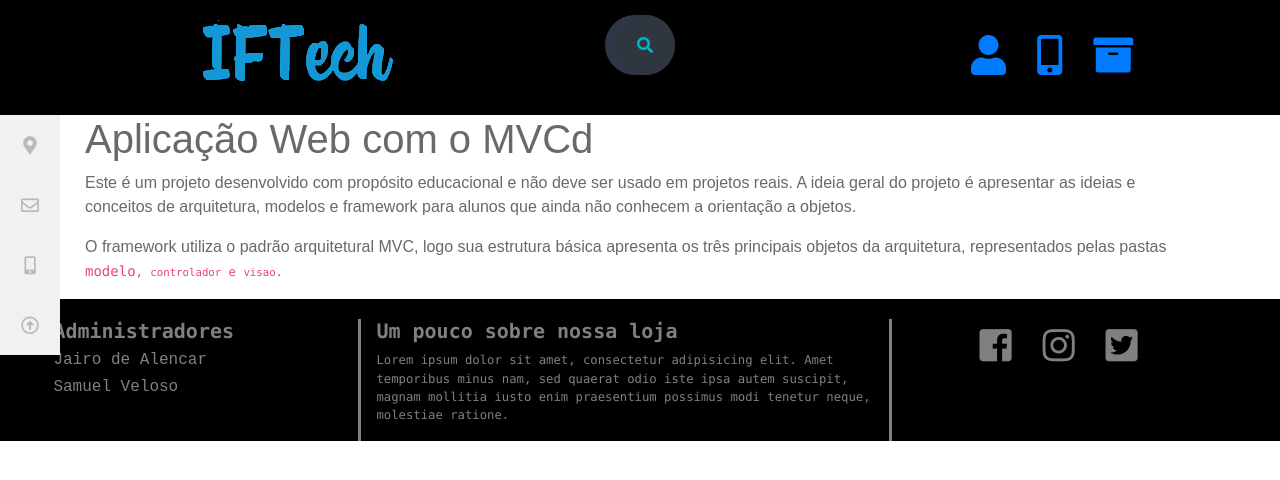
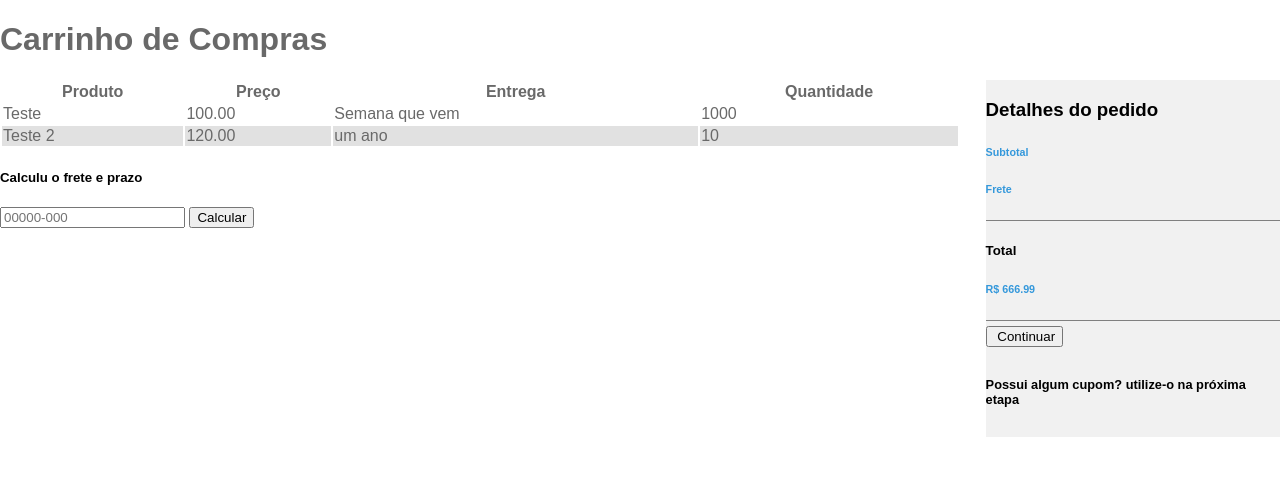
Before and after one commit to JairoAlencar/Site, a PHP site: page /site/visao/carrinho/carrinho.visao.php in a window 1280 px wide. Shown: the top 480 px of the page. Run offline with PHP 8.4, Linux system fonts and the light colour scheme; data that the repository does not hold is empty; some libraries are stand-ins or nearby versions.

Commit message:
21/08 - layout carrinho feito e arrumar select do produto

```diff
--- a/publico/css/css.css
+++ b/publico/css/css.css
@@ -6,6 +6,10 @@
 	padding: 0;
 	background: white;
 	color: dimgray;
+}
+
+tr:nth-child(even) {
+ 	background-color: #dddd !important;
 }
 
 #site{
@@ -177,8 +181,9 @@
 }
 
 #sobre{
-	border-left: solid;
-	border-right: solid;
+	border-left: 1.4px solid;
+	border-right: 1.4px solid;
+	margin-bottom: 1%;
 }
 
 #social{
@@ -210,7 +215,7 @@
 	border: 0;
 	background: white;
 	color: black;
-	margin: 20px auto;
+	/*margin: 20px auto;*/
 	text-align: center;
 	border: 2px solid #3498db;
 	padding: 14px 10px;
@@ -252,3 +257,25 @@
 	background: #2ecc71;
 	border: 2px solid #2ecc71;
 }
+
+/*Carrinho*/
+
+.Carrinho input[type = "submit"]{
+		border: 0;
+		background: #3498db;
+		display: block;
+		margin: 20px 8%;
+		text-align: center;
+		border: 2px solid #3498db;
+		padding: 14px 40px;
+		outline: none;
+		color: black;
+		border-radius: 24px;
+		transition: 0.25s;
+		cursor: pointer;
+}
+
+.box input[type = "submit"]:hover{
+	background: #2ecc71;
+	border: 2px solid #2ecc71;
+}
--- /dev/null
+++ b/visao/carrinho/carrinho.visao.php
@@ -0,0 +1,71 @@
+<!DOCTYPE html>
+<html>
+<head>
+	<title>Carrinho</title>
+	<meta charset="utf-8">
+ 	<link rel="stylesheet" type="text/css" href="./publico/css/css.css">
+ 	<link rel="shoutcut icon" href="publico/imagens/icone.ico">
+  	<link rel="stylesheet" href="https://use.fontawesome.com/releases/v5.5.0/css/all.css">
+  	<style>
+  		tr:nth-child(even) {
+ 		 	background-color: #dddd;
+		}
+  	</style>
+</head>
+<body>
+
+	<h1>Carrinho de Compras</h1>
+
+	<TABLE class="table" style="width: 75%; float: left;">
+		<thead>
+			<tr>
+				<th>Produto</th>
+				<th>Preço</th>
+				<th>Entrega</th>
+				<th>Quantidade</th>
+			</tr>
+		</thead>
+
+		<tr>
+			<td>Teste</td>
+			<td>100.00</td>
+			<td>Semana que vem</td>
+			<td>1000</td>
+		</tr>
+		<tr>
+			<td>Teste 2</td>
+			<td>120.00</td>
+			<td>um ano</td>
+			<td>10</td>
+		</tr>
+	</TABLE>
+
+<!--arrumar o class para rodar o css do botão e deixar masis organizado essa parte!-->
+	<div class="" style="float: right; width: 23%; margin-left: 2%; background: #f1f1f1; color: #3498db; margin-bottom: 3%;">
+		<h3 style="color: black">Detalhes do pedido</h3>
+
+		<h6>Subtotal<!--colocar a quantidade de produtos!--></h6>
+		<h6>Frete</h6>
+
+			<div style="border-top: 1.4px solid gray; border-bottom: 1.4px solid gray; margin-bottom:2%;">
+
+				<h5 style="color: black">Total</h5>
+
+				<h6>R$ 666.99</h6>
+
+			</div>
+
+		<input type="submit" name="comprar" value=" Continuar">
+		<!--Provavelmente esse botão ira mandar para a forma de pagamento!-->
+		<h6 style="float: left; color: black; font-size: 80%;">Possui algum cupom? utilize-o na próxima etapa</h6>
+
+	</div>
+
+	<div style="float: left; color: black;">
+		<h5>Calculu o frete e prazo</h5>
+			<input type="text" name="frete" placeholder="00000-000">
+		<input type="submit" name="frete" value="Calcular">
+	</div>
+
+</body>
+</html>
--- a/visao/cliente/listar.visao.php
+++ b/visao/cliente/listar.visao.php
@@ -6,6 +6,11 @@
   <link rel="stylesheet" type="text/css" href="./publico/css/css.css">
   <link rel="shoutcut icon" href="publico/imagens/icone.ico">
   <link rel="stylesheet" href="https://use.fontawesome.com/releases/v5.5.0/css/all.css">
+  <style>
+  	tr:nth-child(even) {
+ 		background-color: #dddd;
+	}
+  </style>
 </head>
 
 	<h1>Clientes</h1>
--- a/visao/info.php
+++ b/visao/info.php
@@ -1,21 +1,21 @@
 <div class="fixo">
 	    <div class="opição">
 	      <i class="fas fa-map-marker-alt"></i>
-	      <div class="desc"><a href="#mapa">IFSP-Câmpus Itapetininga</a></div>
+	      <div class="desc"><a href="#">IFSP-Câmpus Itapetininga</a></div>
 	    </div>
 
 	    <div class="opição">
 	      <i class="far fa-envelope"></i>
-	      <div class="desc"><a href="#msg">Iftech2.0@gmail.com</a></div>
+	      <div class="desc"><a href="#">Iftech2.0@gmail.com</a></div>
 	    </div>
 
 	    <div class="opição">
-	      <i class="fas fa-mobile-alt"></i>
-	      <div class="desc"><a href="#msg">+55 15 6666-6666</a></div>
+	      <i class="fas fa-shopping-cart"></i>
+	      <div class="desc"><a href="./carrinho/carrinho">Carrinho de Compras</a></div>
 	    </div>
 
 	  	<div class="opição">
 	  		<i class="far fa-arrow-alt-circle-up"></i>
-	  		<div class="desc"><a href="#topo">Topo</a></div>
+	  		<div class="desc"><a href="#logo">Topo</a></div>
 	  	</div>
   </div>
--- a/visao/rodape.php
+++ b/visao/rodape.php
@@ -1,18 +1,18 @@
 <div class="row" id="rodape">
       <div class="col-3" id="adms">
         <h5><strong>Administradores</strong></h5>
-          <a href="adm.html">
+          <a href="#">
             <h6>Jairo de Alencar</h6>
           </a>
 
-          <a href="adm.html">
+          <a href="">
             <h6>Samuel Veloso</h6>
           </a>
       </div>
 
       <div class="col-5" id="sobre">
         <h5><strong>Um pouco sobre nossa loja</strong></h5>
-          <p> Lorem ipsum dolor sit amet, consectetur adipisicing elit. Amet temporibus minus nam, sed quaerat odio iste ipsa autem suscipit, magnam mollitia iusto enim praesentium possimus modi tenetur neque, molestiae ratione.</p>
+          <p> Essa loja tem como intuito promover a venda de aparelhos eletrônicos por meio de um site seguro e confiável, de fomra que os clientes possam adquirir seus produtos, e recebe-lo no conforto de sua casa</p>
       </div>
 
       <div class="col-3" id="social">
```
Also changed, not shown: visao/produto/formulario.visao.php (+11 -3 lines), visao/produto/listar.visao.php (+7 -0 lines).
